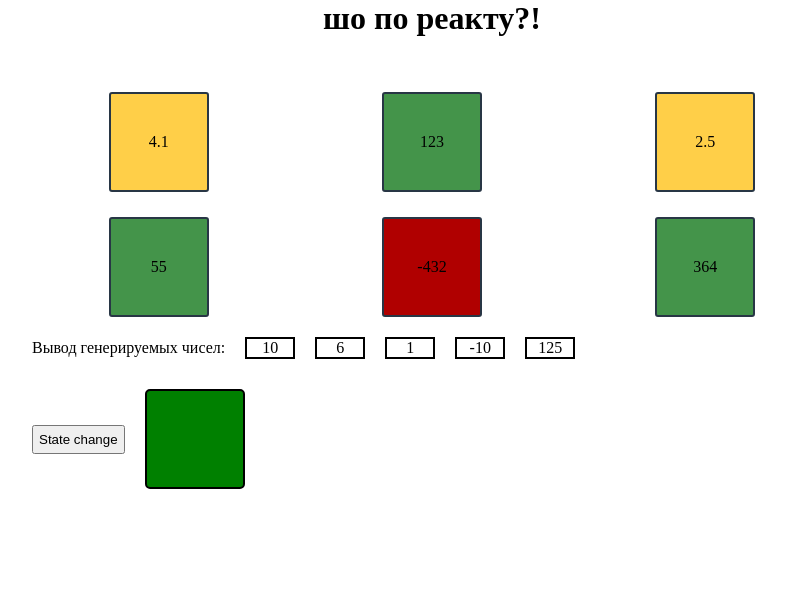
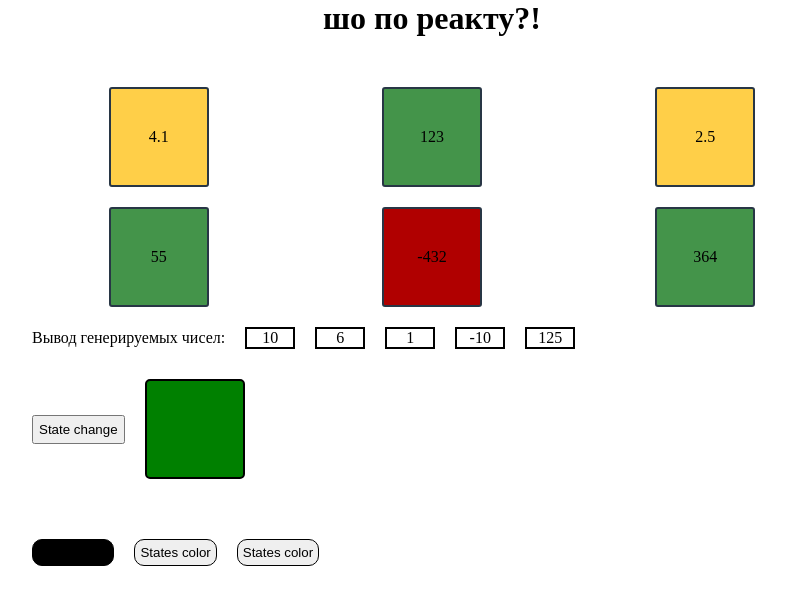
Before and after one commit to BesedinEgor/reactApp, a React (Create React App) app: page / in a window 1280 px wide. Shown: the top 604 px of the page, without its empty margins (208-994 px from the left). Built offline with nearby package versions, Linux system fonts and the light colour scheme.

Commit message:
#19 реализован родительский компонент с тремя дочерними, рендеринг квадратов с кнопкой, проброс пропсов в кнопку

```diff
--- a/src/App.js
+++ b/src/App.js
@@ -3,6 +3,7 @@ import './components/vars.scss';
 import './components/generatingElements/generatingElements.scss';
 import './components/main/Main.scss';
 import './components/state/state.scss'
+import './components/statesSquares/statesSquares.scss'
 
 import Main from './components/main/Main';
 
--- a/src/components/generatingElements/generatingElements.scss
+++ b/src/components/generatingElements/generatingElements.scss
@@ -10,7 +10,6 @@
   display: flex;
   align-items: center;
   justify-content: center;
-  margin-top: 2%;
   width: 100px;
   height: 100px;
   border: 2px solid var(--darken-color);
--- a/src/components/main/Main.jsx
+++ b/src/components/main/Main.jsx
@@ -8,6 +8,7 @@ import GetGeneratedNumber, {
 } from '../getGeneratedNumber/GetGeneratedNumber';
 import { cloneObjects } from '../../App';
 import State from '../state/State';
+import StatesSquares from '../statesSquares/StatesSquares';
 
 const Main = () => {
   return (
@@ -35,6 +36,7 @@ const Main = () => {
         </p>
       </div>
       <State />
+      <StatesSquares />
     </div>
   );
 };
--- /dev/null
+++ b/src/components/statesSquares/SquareColor.jsx
@@ -0,0 +1,31 @@
+import { React } from 'react';
+import PropTypes from 'prop-types';
+
+const SquareColor = (props) => {
+  SquareColor.propTypes = {
+    color: PropTypes.string.isRequired,
+    setState: PropTypes.func.isRequired,
+    recomended: PropTypes.string.isRequired,
+  };
+  return (
+    <div className="container">
+      <button
+        type="button"
+        className="stateButton"
+        style={{ backgroundColor: props.color }}
+        onClick={() => {
+          <div
+            className="square"
+            style={{ backgroundColor: props.setState(props.recomended) }}
+          >
+            Object
+          </div>;
+        }}
+      >
+        States color
+      </button>
+    </div>
+  );
+};
+
+export default SquareColor;
--- /dev/null
+++ b/src/components/statesSquares/StatesSquares.jsx
@@ -0,0 +1,15 @@
+import { React, useState } from 'react';
+import SquareColor from './SquareColor';
+
+const StatesSquares = () => {
+  const [state, setState] = useState('black');
+  return (
+    <div className="containerState">
+      <SquareColor color={state} setState={setState} recomended={'yellow'} />
+      <SquareColor />
+      <SquareColor />
+    </div>
+  );
+};
+
+export default StatesSquares;
--- /dev/null
+++ b/src/components/statesSquares/statesSquares.scss
@@ -0,0 +1,19 @@
+.containerState {
+  margin-top: 50px;
+  margin-bottom: 50px;
+  display: flex;
+  gap: 20px;
+
+  .stateButton {
+    margin-top: 10px;
+    border: 1px solid var(--dark-color);
+    border-radius: 10px;
+    padding: 5px;
+    cursor: pointer;
+  }
+}
+
+.container {
+  display: flex;
+  flex-direction: column;
+}
```
